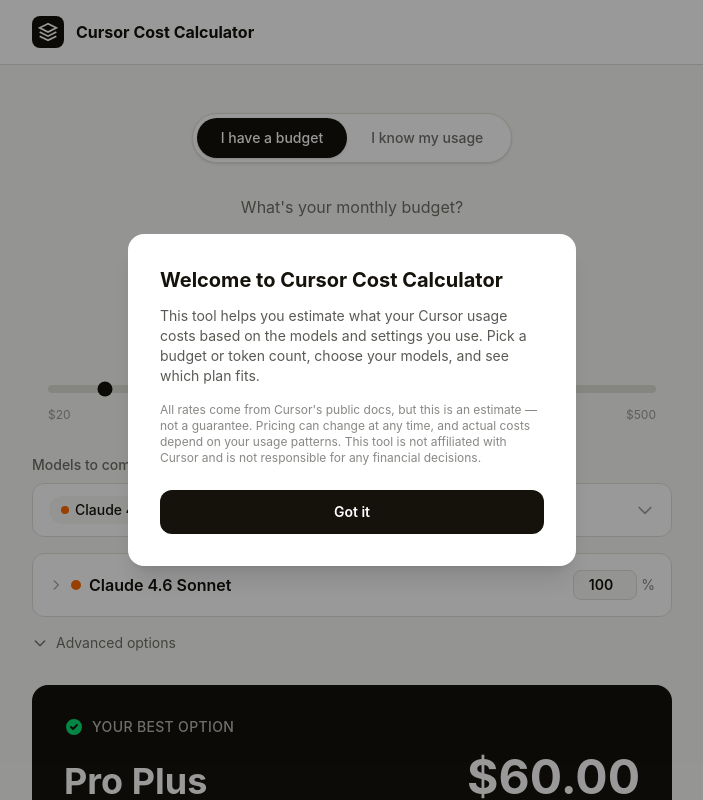
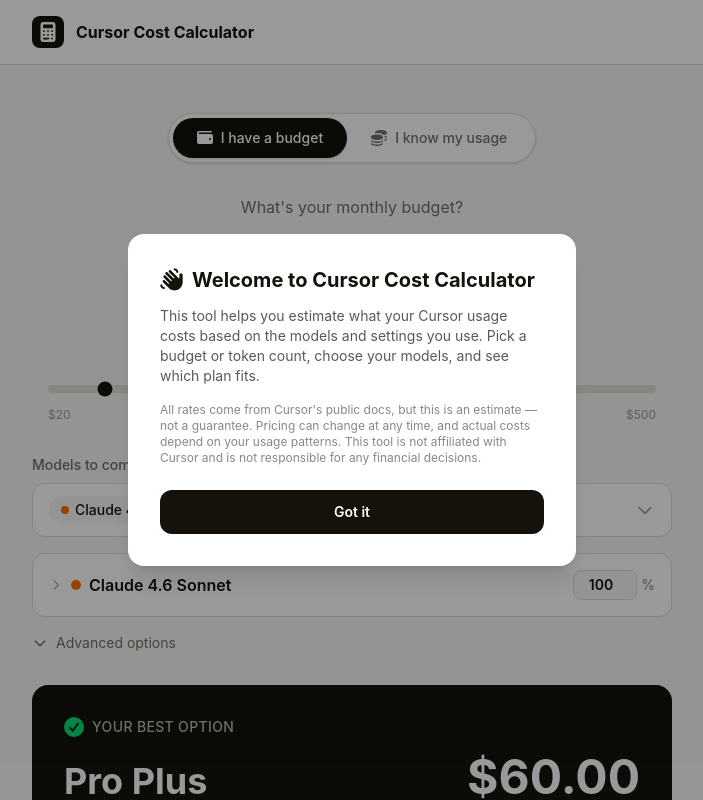
Before and after one commit to kingdomseed/cursor-calculator, a React (Vite) app: page / in a window 1280 px wide. Shown: the top 800 px of the page, without its empty margins (288-991 px from the left). Built offline with nearby package versions, Linux system fonts and the light colour scheme.

Commit message:
feat: add Font Awesome Pro 7.2.0 icons throughout UI
Co-Authored-By: Claude Opus 4.6 <noreply@anthropic.com>

```diff
--- a/src/App.tsx
+++ b/src/App.tsx
@@ -11,6 +11,7 @@ import { ModelConfigList } from './components/ModelConfigList';
 import { BestPlanCard } from './components/BestPlanCard';
 import { PlanComparison } from './components/PlanComparison';
 import { WelcomeModal } from './components/WelcomeModal';
+import { CalculatorIcon, GitHubIcon } from './components/Icons';
 
 const PRICING = pricingData as PricingData;
 const API_MODELS = PRICING.models.filter((m) => m.pool === 'api');
@@ -82,9 +83,7 @@ function App() {
       <header className="bg-white border-b border-[#e0e0d8]">
         <div className="max-w-2xl mx-auto px-4 py-4 flex items-center gap-3">
           <div className="w-8 h-8 bg-[#14120b] rounded-lg flex items-center justify-center">
-            <svg className="w-5 h-5 text-white" viewBox="0 0 24 24" fill="none" stroke="currentColor" strokeWidth="2">
-              <path d="M12 2L2 7l10 5 10-5-10-5zM2 17l10 5 10-5M2 12l10 5 10-5" />
-            </svg>
+            <CalculatorIcon className="w-5 h-5 text-white" />
           </div>
           <span className="font-bold">Cursor Cost Calculator</span>
         </div>
@@ -173,7 +172,7 @@ function App() {
             Source: cursor.com/docs/models-and-pricing · Last updated {PRICING.meta.retrieved_at}
           </p>
           <p className="text-xs text-[#14120b]/40 text-center">
-            <a href="https://github.com/kingdomseed/cursor-calculator" className="underline hover:text-[#14120b]/60">GitHub</a>
+            <a href="https://github.com/kingdomseed/cursor-calculator" className="inline-flex items-center gap-1 underline hover:text-[#14120b]/60"><GitHubIcon className="w-3.5 h-3.5 inline" />GitHub</a>
             {' · '}
             <a href="https://jasonholtdigital.com" className="underline hover:text-[#14120b]/60">Jason Holt Digital</a>
           </p>
--- a/src/components/BestPlanCard.tsx
+++ b/src/components/BestPlanCard.tsx
@@ -1,6 +1,7 @@
 import type { Model, ModelConfig, PlanResult, Mode } from '../lib/types';
 import { formatNumber, formatCurrency, formatRate } from '../lib/calculations';
 import { PROVIDER_COLORS } from '../lib/constants';
+import { CircleCheckIcon } from './Icons';
 
 interface Props {
   result: PlanResult;
@@ -13,9 +14,7 @@ export function BestPlanCard({ result, mode, models, configs }: Props) {
   return (
     <div className="bg-[#14120b] text-white rounded-2xl p-6 sm:p-8">
       <div className="flex items-center gap-2 mb-4">
-        <svg className="w-5 h-5 text-green-400" fill="currentColor" viewBox="0 0 20 20">
-          <path fillRule="evenodd" d="M10 18a8 8 0 100-16 8 8 0 000 16zm3.707-9.293a1 1 0 00-1.414-1.414L9 10.586 7.707 9.293a1 1 0 00-1.414 1.414l2 2a1 1 0 001.414 0l4-4z" clipRule="evenodd" />
-        </svg>
+        <CircleCheckIcon className="w-5 h-5 text-green-400" />
         <span className="text-sm font-medium text-white/70 uppercase tracking-wide">Your Best Option</span>
       </div>
 
--- /dev/null
+++ b/src/components/Icons.tsx
@@ -0,0 +1,54 @@
+// Font Awesome Pro 7.2.0 — inline SVG paths (Commercial License)
+// https://fontawesome.com/license
+
+interface IconProps {
+  className?: string;
+}
+
+export function CalculatorIcon({ className = "w-5 h-5" }: IconProps) {
+  return (
+    <svg className={className} viewBox="0 0 384 512" fill="currentColor">
+      <path d="M64 0C28.7 0 0 28.7 0 64L0 448c0 35.3 28.7 64 64 64l256 0c35.3 0 64-28.7 64-64l0-384c0-35.3-28.7-64-64-64L64 0zM96 64l192 0c17.7 0 32 14.3 32 32l0 32c0 17.7-14.3 32-32 32L96 160c-17.7 0-32-14.3-32-32l0-32c0-17.7 14.3-32 32-32zm16 168a24 24 0 1 1 -48 0 24 24 0 1 1 48 0zm80 24a24 24 0 1 1 0-48 24 24 0 1 1 0 48zm128-24a24 24 0 1 1 -48 0 24 24 0 1 1 48 0zM88 352a24 24 0 1 1 0-48 24 24 0 1 1 0 48zm128-24a24 24 0 1 1 -48 0 24 24 0 1 1 48 0zm80 24a24 24 0 1 1 0-48 24 24 0 1 1 0 48zM64 424c0-13.3 10.7-24 24-24l112 0c13.3 0 24 10.7 24 24s-10.7 24-24 24L88 448c-13.3 0-24-10.7-24-24zm232-24c13.3 0 24 10.7 24 24s-10.7 24-24 24-24-10.7-24-24 10.7-24 24-24z" />
+    </svg>
+  );
+}
+
+export function WalletIcon({ className = "w-5 h-5" }: IconProps) {
+  return (
+    <svg className={className} viewBox="0 0 512 512" fill="currentColor">
+      <path d="M64 32C28.7 32 0 60.7 0 96L0 384c0 35.3 28.7 64 64 64l384 0c35.3 0 64-28.7 64-64l0-192c0-35.3-28.7-64-64-64L72 128c-13.3 0-24-10.7-24-24S58.7 80 72 80l384 0c13.3 0 24-10.7 24-24s-10.7-24-24-24L64 32zM416 256a32 32 0 1 1 0 64 32 32 0 1 1 0-64z" />
+    </svg>
+  );
+}
+
+export function CoinsIcon({ className = "w-5 h-5" }: IconProps) {
+  return (
+    <svg className={className} viewBox="0 0 512 512" fill="currentColor">
+      <path d="M128 96l0-16c0-44.2 86-80 192-80S512 35.8 512 80l0 16c0 30.6-41.3 57.2-102 70.7-2.4-2.8-4.9-5.5-7.4-8-15.5-15.3-35.5-26.9-56.4-35.5-41.9-17.5-96.5-27.1-154.2-27.1-21.9 0-43.3 1.4-63.8 4.1-.2-1.3-.2-2.7-.2-4.1zM432 353l0-46.2c15.1-3.9 29.3-8.5 42.2-13.9 13.2-5.5 26.1-12.2 37.8-20.3l0 15.4c0 26.8-31.5 50.5-80 65zm0-96l0-33c0-4.5-.4-8.8-1-13 15.5-3.9 30-8.6 43.2-14.2s26.1-12.2 37.8-20.3l0 15.4c0 26.8-31.5 50.5-80 65zM0 240l0-16c0-44.2 86-80 192-80s192 35.8 192 80l0 16c0 44.2-86 80-192 80S0 284.2 0 240zm384 96c0 44.2-86 80-192 80S0 380.2 0 336l0-15.4c11.6 8.1 24.5 14.7 37.8 20.3 41.9 17.5 96.5 27.1 154.2 27.1s112.3-9.7 154.2-27.1c13.2-5.5 26.1-12.2 37.8-20.3l0 15.4zm0 80.6l0 15.4c0 44.2-86 80-192 80S0 476.2 0 432l0-15.4c11.6 8.1 24.5 14.7 37.8 20.3 41.9 17.5 96.5 27.1 154.2 27.1s112.3-9.7 154.2-27.1c13.2-5.5 26.1-12.2 37.8-20.3z" />
+    </svg>
+  );
+}
+
+export function CircleCheckIcon({ className = "w-5 h-5" }: IconProps) {
+  return (
+    <svg className={className} viewBox="0 0 512 512" fill="currentColor">
+      <path d="M256 512a256 256 0 1 1 0-512 256 256 0 1 1 0 512zM374 145.7c-10.7-7.8-25.7-5.4-33.5 5.3L221.1 315.2 169 263.1c-9.4-9.4-24.6-9.4-33.9 0s-9.4 24.6 0 33.9l72 72c5 5 11.8 7.5 18.8 7s13.4-4.1 17.5-9.8L379.3 179.2c7.8-10.7 5.4-25.7-5.3-33.5z" />
+    </svg>
+  );
+}
+
+export function HandWaveIcon({ className = "w-5 h-5" }: IconProps) {
+  return (
+    <svg className={className} viewBox="0 0 576 512" fill="currentColor">
+      <path d="M392.2 67.4L391 58.9c-2.5-17.6-16.3-31.4-33.9-33.9l-8.5-1.2c-13.1-1.9-22.2-14-20.4-27.2s14-22.2 27.2-20.4l8.5 1.2c38.7 5.5 69.1 36 74.7 74.7l1.2 8.5c1.9 13.1-7.2 25.3-20.4 27.2s-25.3-7.2-27.2-20.4zM217.4 70.6c-12.5-12.5-12.5-32.8 0-45.3s32.8-12.5 45.3 0l192 192c3.3 3.3 9.4 1.1 9.4-3.7l0-77.7c0-22.1 17.9-40 40-40s40 17.9 40 40l0 176.3c0 60.2-27.9 116.9-75.5 153.7-50.8 39.2-115.5 49.7-173.6 32.7-28.4-7.1-55.3-21.8-77.6-44.1l-4.9-4.9c-83.9-83.9-130.2-130.2-139.1-139.1-12.5-12.5-12.5-32.8 0-45.3s32.8-12.5 45.3 0l31.9 31.9 .1 .1 46.6 46.6c5.2 5.2 13.6 5.2 18.7 0s5.2-13.6 0-18.7L89.4 198.6c-12.5-12.5-12.5-32.8 0-45.3s32.8-12.5 45.3 0L261.3 280c5.2 5.2 13.6 5.2 18.7 0s5.2-13.6 0-18.7L137.4 118.6c-12.5-12.5-12.5-32.8 0-45.3s32.8-12.5 45.3 0L325.3 216c5.2 5.2 13.6 5.2 18.7 0s5.2-13.6 0-18.7L217.4 70.6zM28.6 360.2c13.1-1.9 25.3 7.2 27.2 20.4l1.2 8.5c2.5 17.6 16.3 31.4 33.9 33.9l8.5 1.2c13.1 1.9 22.2 14 20.4 27.2s-14 22.2-27.2 20.4l-8.5-1.2C45.4 465 15 434.6 9.5 395.9l-1.2-8.5c-1.9-13.1 7.2-25.3 20.4-27.2z" />
+    </svg>
+  );
+}
+
+export function GitHubIcon({ className = "w-4 h-4" }: IconProps) {
+  return (
+    <svg className={className} viewBox="0 0 512 512" fill="currentColor">
+      <path d="M173.9 397.4c0 2-2.3 3.6-5.2 3.6-3.3 .3-5.6-1.3-5.6-3.6 0-2 2.3-3.6 5.2-3.6 3-.3 5.6 1.3 5.6 3.6zm-31.1-4.5c-.7 2 1.3 4.3 4.3 4.9 2.6 1 5.6 0 6.2-2s-1.3-4.3-4.3-5.2c-2.6-.7-5.5 .3-6.2 2.3zm44.2-1.7c-2.9 .7-4.9 2.6-4.6 4.9 .3 2 2.9 3.3 5.9 2.6 2.9-.7 4.9-2.6 4.6-4.6-.3-1.9-3-3.2-5.9-2.9zM252.8 8c-138.7 0-244.8 105.3-244.8 244 0 110.9 69.8 205.8 169.5 239.2 12.8 2.3 17.3-5.6 17.3-12.1 0-6.2-.3-40.4-.3-61.4 0 0-70 15-84.7-29.8 0 0-11.4-29.1-27.8-36.6 0 0-22.9-15.7 1.6-15.4 0 0 24.9 2 38.6 25.8 21.9 38.6 58.6 27.5 72.9 20.9 2.3-16 8.8-27.1 16-33.7-55.9-6.2-112.3-14.3-112.3-110.5 0-27.5 7.6-41.3 23.6-58.9-2.6-6.5-11.1-33.3 2.6-67.9 20.9-6.5 69 27 69 27 20-5.6 41.5-8.5 62.8-8.5s42.8 2.9 62.8 8.5c0 0 48.1-33.6 69-27 13.7 34.7 5.2 61.4 2.6 67.9 16 17.7 25.8 31.5 25.8 58.9 0 96.5-58.9 104.2-114.8 110.5 9.2 7.9 17 22.9 17 46.4 0 33.7-.3 75.4-.3 83.6 0 6.5 4.6 14.4 17.3 12.1 100-33.2 167.8-128.1 167.8-239 0-138.7-112.5-244-251.2-244zM105.2 352.9c-1.3 1-1 3.3 .7 5.2 1.6 1.6 3.9 2.3 5.2 1 1.3-1 1-3.3-.7-5.2-1.6-1.6-3.9-2.3-5.2-1zm-10.8-8.1c-.7 1.3 .3 2.9 2.3 3.9 1.6 1 3.6 .7 4.3-.7 .7-1.3-.3-2.9-2.3-3.9-2-.6-3.6-.3-4.3 .7zm32.4 35.6c-1.6 1.3-1 4.3 1.3 6.2 2.3 2.3 5.2 2.6 6.5 1 1.3-1.3 .7-4.3-1.3-6.2-2.2-2.3-5.2-2.6-6.5-1zm-11.4-14.7c-1.6 1-1.6 3.6 0 5.9s4.3 3.3 5.6 2.3c1.6-1.3 1.6-3.9 0-6.2-1.4-2.3-4-3.3-5.6-2z" />
+    </svg>
+  );
+}
--- a/src/components/ModeToggle.tsx
+++ b/src/components/ModeToggle.tsx
@@ -1,4 +1,5 @@
 import type { Mode } from '../lib/types';
+import { WalletIcon, CoinsIcon } from './Icons';
 
 export function ModeToggle({ mode, onChange }: { mode: Mode; onChange: (m: Mode) => void }) {
   return (
@@ -6,22 +7,24 @@ export function ModeToggle({ mode, onChange }: { mode: Mode; onChange: (m: Mode)
       <div className="inline-flex bg-white rounded-full p-1 shadow-sm border border-[#e0e0d8]">
         <button
           onClick={() => onChange("budget")}
-          className={`px-6 py-2.5 rounded-full font-medium text-sm transition-all ${
+          className={`flex items-center gap-2 px-6 py-2.5 rounded-full font-medium text-sm transition-all ${
             mode === "budget"
               ? "bg-[#14120b] text-white shadow-sm"
               : "text-[#14120b]/60 hover:text-[#14120b]"
           }`}
         >
+          <WalletIcon className="w-4 h-4" />
           I have a budget
         </button>
         <button
           onClick={() => onChange("tokens")}
-          className={`px-6 py-2.5 rounded-full font-medium text-sm transition-all ${
+          className={`flex items-center gap-2 px-6 py-2.5 rounded-full font-medium text-sm transition-all ${
             mode === "tokens"
               ? "bg-[#14120b] text-white shadow-sm"
               : "text-[#14120b]/60 hover:text-[#14120b]"
           }`}
         >
+          <CoinsIcon className="w-4 h-4" />
           I know my usage
         </button>
       </div>
--- a/src/components/WelcomeModal.tsx
+++ b/src/components/WelcomeModal.tsx
@@ -1,4 +1,5 @@
 import { useState, useEffect } from 'react';
+import { HandWaveIcon } from './Icons';
 
 const STORAGE_KEY = 'cursor-calc-welcome-dismissed';
 
@@ -21,7 +22,10 @@ export function WelcomeModal() {
   return (
     <div className="fixed inset-0 z-50 flex items-center justify-center bg-black/40 px-4">
       <div className="bg-white rounded-2xl max-w-md w-full p-6 sm:p-8 shadow-xl">
-        <h2 className="text-xl font-bold mb-3">Welcome to Cursor Cost Calculator</h2>
+        <div className="flex items-center gap-2 mb-3">
+          <HandWaveIcon className="w-6 h-6 text-[#14120b]" />
+          <h2 className="text-xl font-bold">Welcome to Cursor Cost Calculator</h2>
+        </div>
         <p className="text-sm text-[#14120b]/70 mb-4">
           This tool helps you estimate what your Cursor usage costs based on the models and settings you use. Pick a budget or token count, choose your models, and see which plan fits.
         </p>
```
